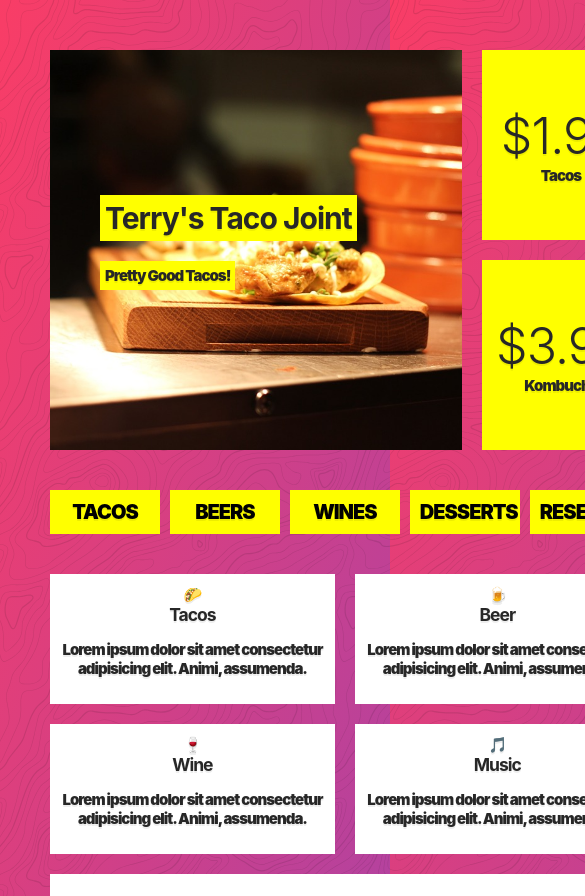
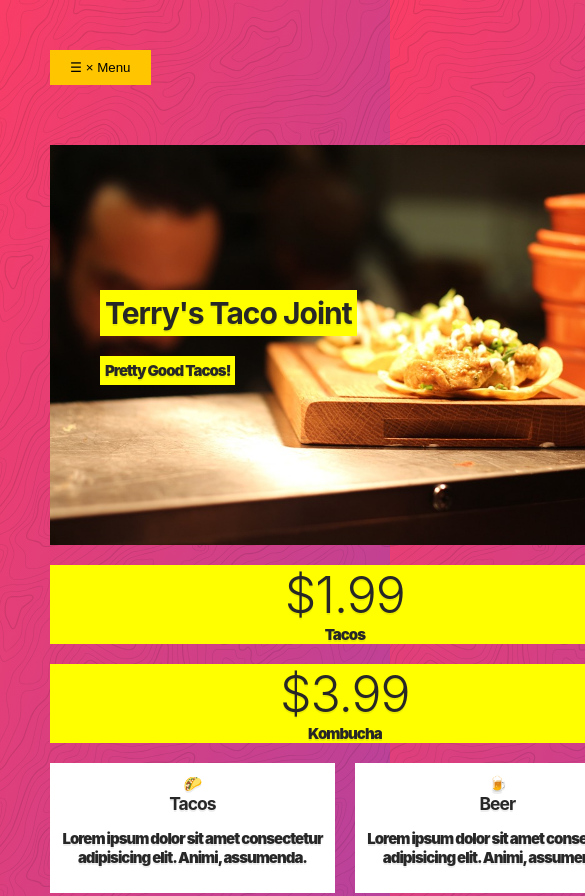
Before and after one commit to KHollobaugh/Grid-responsive-2, a plain HTML site: page index.html in a window 390 px wide. Shown: the top 896 px of the page, 585 px wide, since content can reach past the window. Drawn offline with Linux system fonts and the light colour scheme.

Commit message:
media queries

```diff
--- a/index.css
+++ b/index.css
@@ -153,3 +153,35 @@ body {
   .gallery img {
       width: 100%;
   }
+
+  @media (max-width: 1000px) {
+    .menu {
+        order: -1;
+    }
+    [aria-controls="menu-list"] {
+        display: block;
+        margin-bottom: 10px;
+    }
+    .menu ul {
+        max-height: 0;
+        transform: rotateX(90deg);
+        transition: all 0.5s;
+    }
+}
+
+  @media (max-width: 700px) {
+      .top {
+          grid-template-areas:
+          "hero hero"
+          "cta1 cta2"
+      }
+  }
+
+  @media (max-width: 500px) {
+    .top {
+        grid-template-areas:
+        "hero"
+        "cta1"
+        "cta2"
+    }
+}
```
